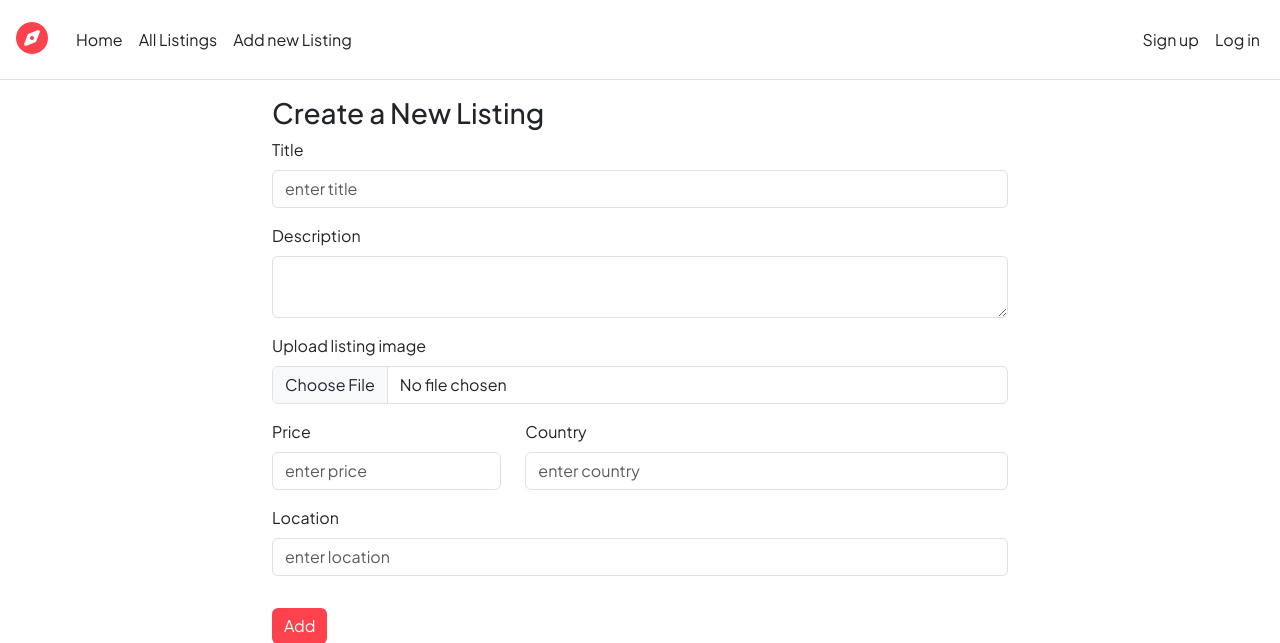
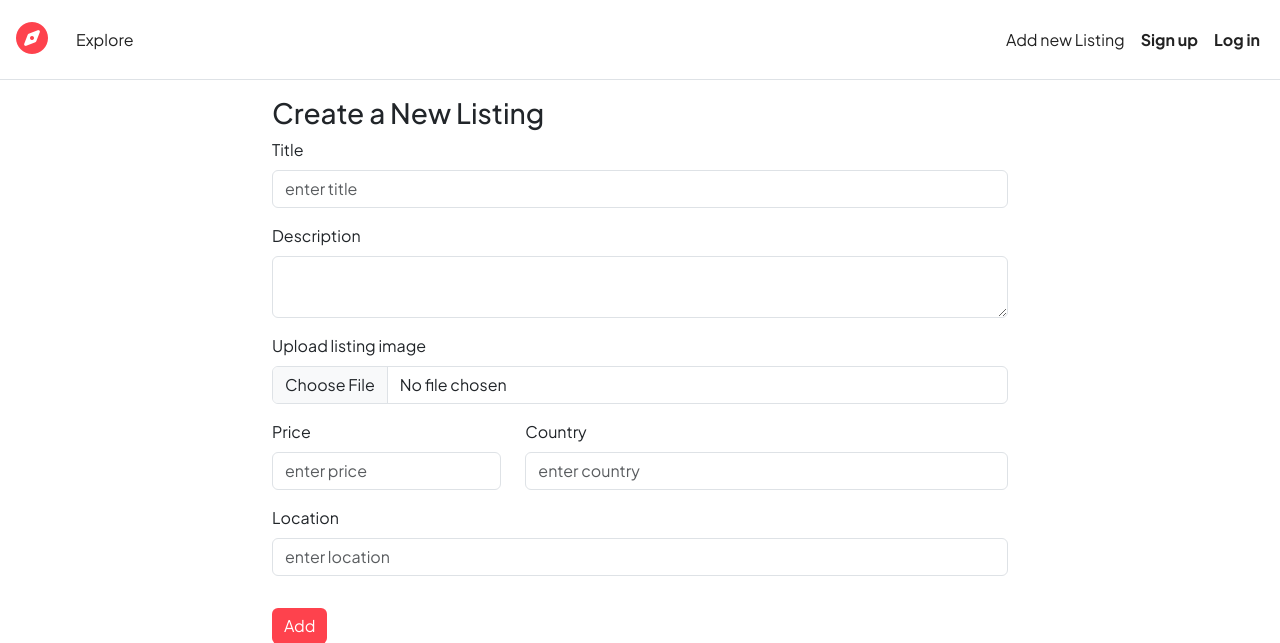
Before and after one commit to rohil1418/WanderLust, a Node project: template views/listings/new.ejs in a window 1280 px wide. Shown: the top 643 px of the page. Run offline with Node 20 templates, Linux system fonts and the light colour scheme; the template is opened without the code that fills it, so the values that code supplies are empty; some libraries are stand-ins or nearby versions.

Commit message:
feat(navbar): update navigation layout

```diff
--- a/views/includes/navbar.ejs
+++ b/views/includes/navbar.ejs
@@ -1,21 +1,20 @@
 <nav class="navbar navbar-expand-lg bg-body-light border-bottom sticky-top">
   <div class="container-fluid">
-    <a class="navbar-brand" href="/"><i class="fa-solid fa-compass"></i></a>
+    <a class="navbar-brand" href="/listings"><i class="fa-solid fa-compass"></i></a>
     <button class="navbar-toggler" type="button" data-bs-toggle="collapse" data-bs-target="#navbarNavAltMarkup" >
       <span class="navbar-toggler-icon"></span>
     </button>
     <div class="collapse navbar-collapse" id="navbarNavAltMarkup">
       <div class="navbar-nav">
-        <a class="nav-link" href="/">Home</a>
-        <a class="nav-link" href="/listings">All Listings</a>
-        <a class="nav-link" href="/listings/new">Add new Listing</a>
+        <a class="nav-link" href="/listings">Explore</a>
       </div>
       <div class="navbar-nav ms-auto">
+        <a class="nav-link" href="/listings/new">Add new Listing</a>
         <% if(!currUser) { %>
-        <a class="nav-link" href="/Signup">Sign up</a>
-        <a class="nav-link" href="/login">Log in</a>
+        <a class="nav-link" href="/Signup"><b>Sign up</b></a>
+        <a class="nav-link" href="/login"><b>Log in</b></a>
         <% } %> <% if(currUser) { %>
-        <a class="nav-link" href="/logout">Log out</a>
+        <a class="nav-link" href="/logout"><b>Log out</b></a>
         <% } %>
       </div>
     </div>
```
